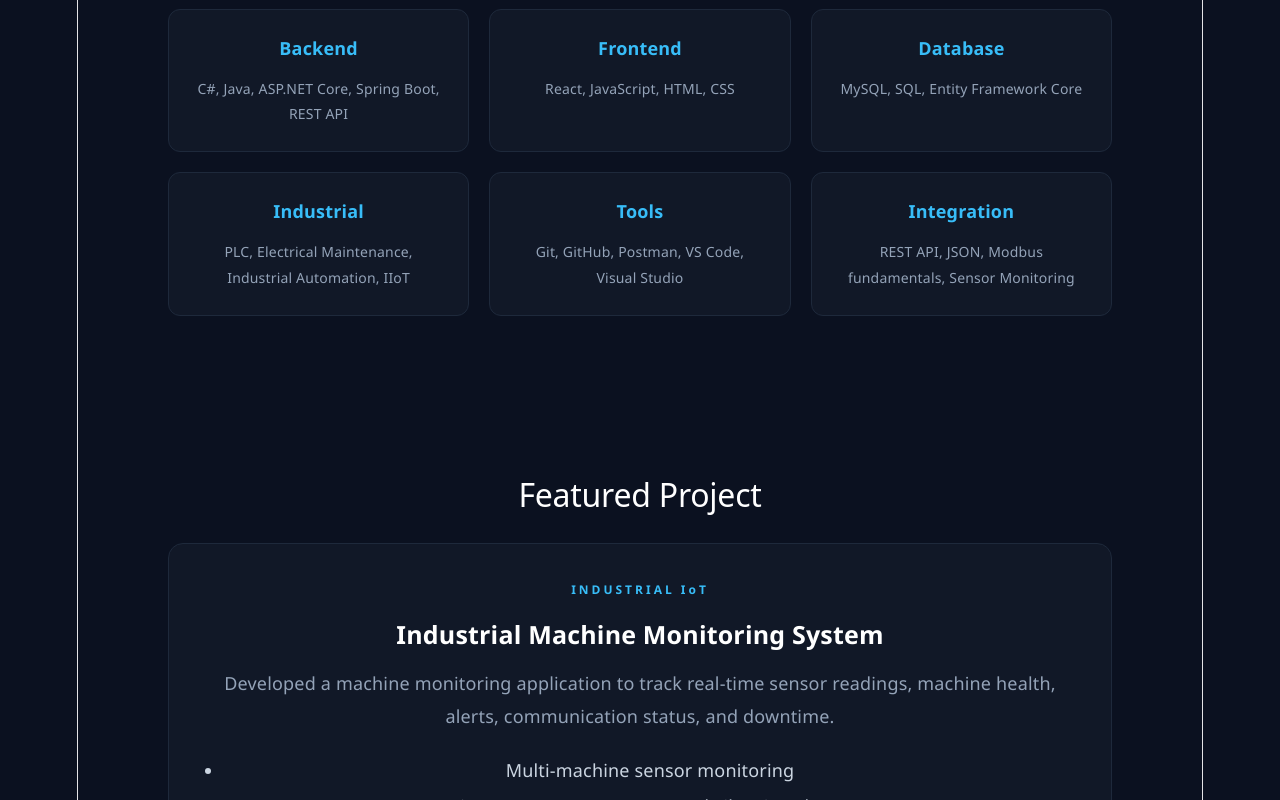
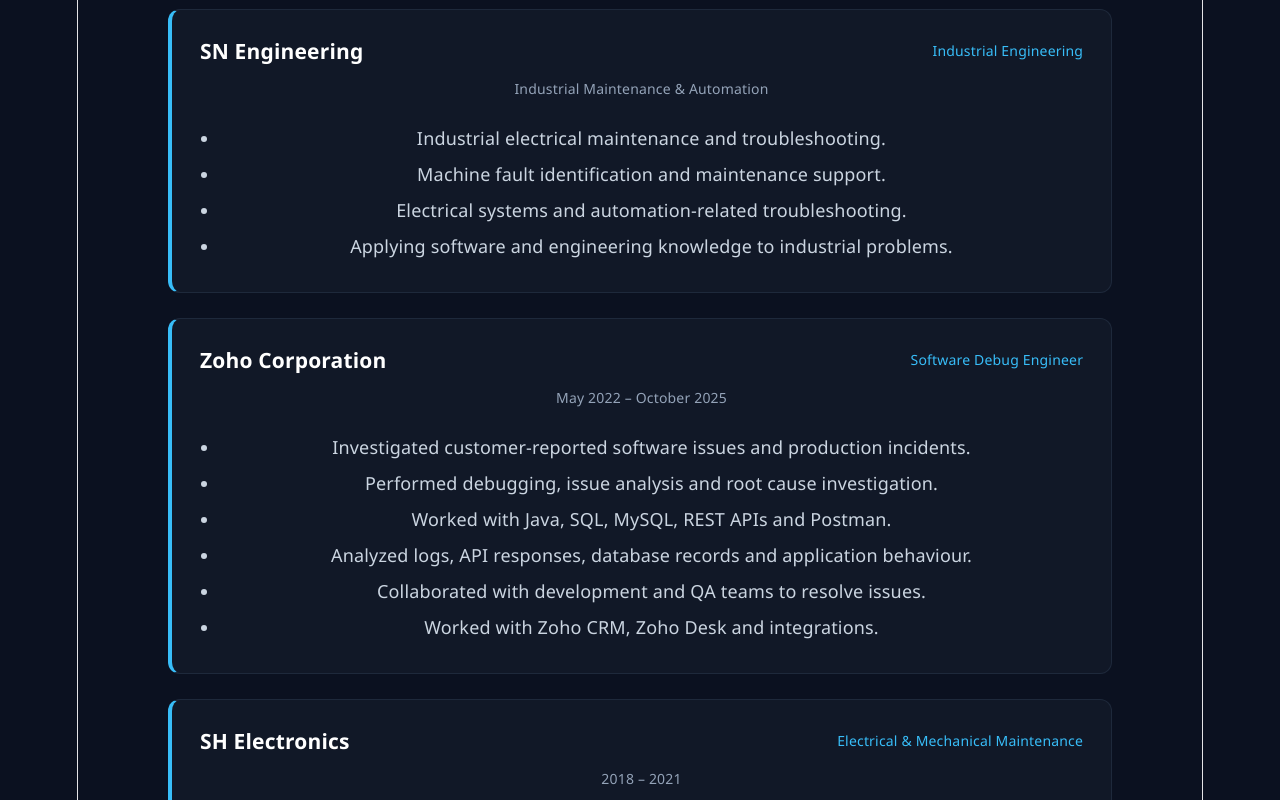
Before and after one commit to ervishnuj/vishnuprabu_portfolio, a React (Vite) app: page / in a window 1280 px wide. Shown: the part 1220-2020 px from the top of the page. Built offline with nearby package versions, Linux system fonts and the light colour scheme.

Commit message:
update Experience details

```diff
--- a/src/App.css
+++ b/src/App.css
@@ -400,3 +400,68 @@ footer {
     padding: 20px;
   }
 }
+
+/* Professional Experience */
+
+.experience-timeline {
+  display: flex;
+  flex-direction: column;
+  gap: 25px;
+  max-width: 950px;
+}
+
+.experience-card {
+  background: #111827;
+  border: 1px solid #1e293b;
+  border-left: 4px solid #38bdf8;
+  border-radius: 12px;
+  padding: 28px;
+  transition: 0.3s;
+}
+
+.experience-card:hover {
+  border-color: #38bdf8;
+  transform: translateX(4px);
+}
+
+.experience-header {
+  display: flex;
+  justify-content: space-between;
+  align-items: center;
+  gap: 15px;
+  flex-wrap: wrap;
+}
+
+.experience-header h3 {
+  color: #ffffff;
+  font-size: 21px;
+}
+
+.experience-header span {
+  color: #38bdf8;
+  font-size: 14px;
+}
+
+.experience-period {
+  color: #94a3b8;
+  font-size: 14px;
+  margin-top: 12px;
+  margin-bottom: 18px;
+}
+
+.experience-card ul {
+  padding-left: 20px;
+  color: #cbd5e1;
+  line-height: 2;
+}
+
+@media (max-width: 600px) {
+  .experience-card {
+    padding: 20px;
+  }
+
+  .experience-header {
+    flex-direction: column;
+    align-items: flex-start;
+  }
+}
--- a/src/App.jsx
+++ b/src/App.jsx
@@ -13,6 +13,7 @@ function App() {
           <a href="#home">Home</a>
           <a href="#about">About</a>
           <a href="#skills">Skills</a>
+          <a href="#experience">Experience</a>
           <a href="#projects">Projects</a>
           <a href="#contact">Contact</a>
         </div>
@@ -36,6 +37,7 @@ function App() {
             and solutions connecting industrial technology
             with modern software.
           </p>
+
 
           <div className="hero-buttons">
             <a href="#projects" className="primary-btn">
@@ -92,6 +94,73 @@ function App() {
           automation, and backend application development.
         </p>
       </section>
+
+
+{/* Professional Experience */}
+<section className="section" id="experience">
+  <h2>Professional Experience</h2>
+
+  <div className="experience-timeline">
+
+    <div className="experience-card">
+      <div className="experience-header">
+        <h3>SN Engineering</h3>
+        <span>Industrial Engineering</span>
+      </div>
+
+      <p className="experience-period">
+        Industrial Maintenance & Automation
+      </p>
+
+      <ul>
+        <li>Industrial electrical maintenance and troubleshooting.</li>
+        <li>Machine fault identification and maintenance support.</li>
+        <li>Electrical systems and automation-related troubleshooting.</li>
+        <li>Applying software and engineering knowledge to industrial problems.</li>
+      </ul>
+    </div>
+
+    <div className="experience-card">
+      <div className="experience-header">
+        <h3>Zoho Corporation</h3>
+        <span>Software Debug Engineer</span>
+      </div>
+
+      <p className="experience-period">
+        May 2022 – October 2025
+      </p>
+
+      <ul>
+        <li>Investigated customer-reported software issues and production incidents.</li>
+        <li>Performed debugging, issue analysis and root cause investigation.</li>
+        <li>Worked with Java, SQL, MySQL, REST APIs and Postman.</li>
+        <li>Analyzed logs, API responses, database records and application behaviour.</li>
+        <li>Collaborated with development and QA teams to resolve issues.</li>
+        <li>Worked with Zoho CRM, Zoho Desk and integrations.</li>
+      </ul>
+    </div>
+
+    <div className="experience-card">
+      <div className="experience-header">
+        <h3>SH Electronics</h3>
+        <span>Electrical & Mechanical Maintenance</span>
+      </div>
+
+      <p className="experience-period">
+        2018 – 2021
+      </p>
+
+      <ul>
+        <li>Supported electrical and mechanical maintenance of industrial machines.</li>
+        <li>Performed preventive and periodic maintenance activities.</li>
+        <li>Troubleshot machine electrical faults and control circuit issues.</li>
+        <li>Identified PLC output, power supply, emergency stop and interlock-related faults.</li>
+        <li>Supported machine uptime and maintenance activities.</li>
+      </ul>
+    </div>
+
+  </div>
+</section>
 
       {/* Skills */}
       <section className="section" id="skills">
```
